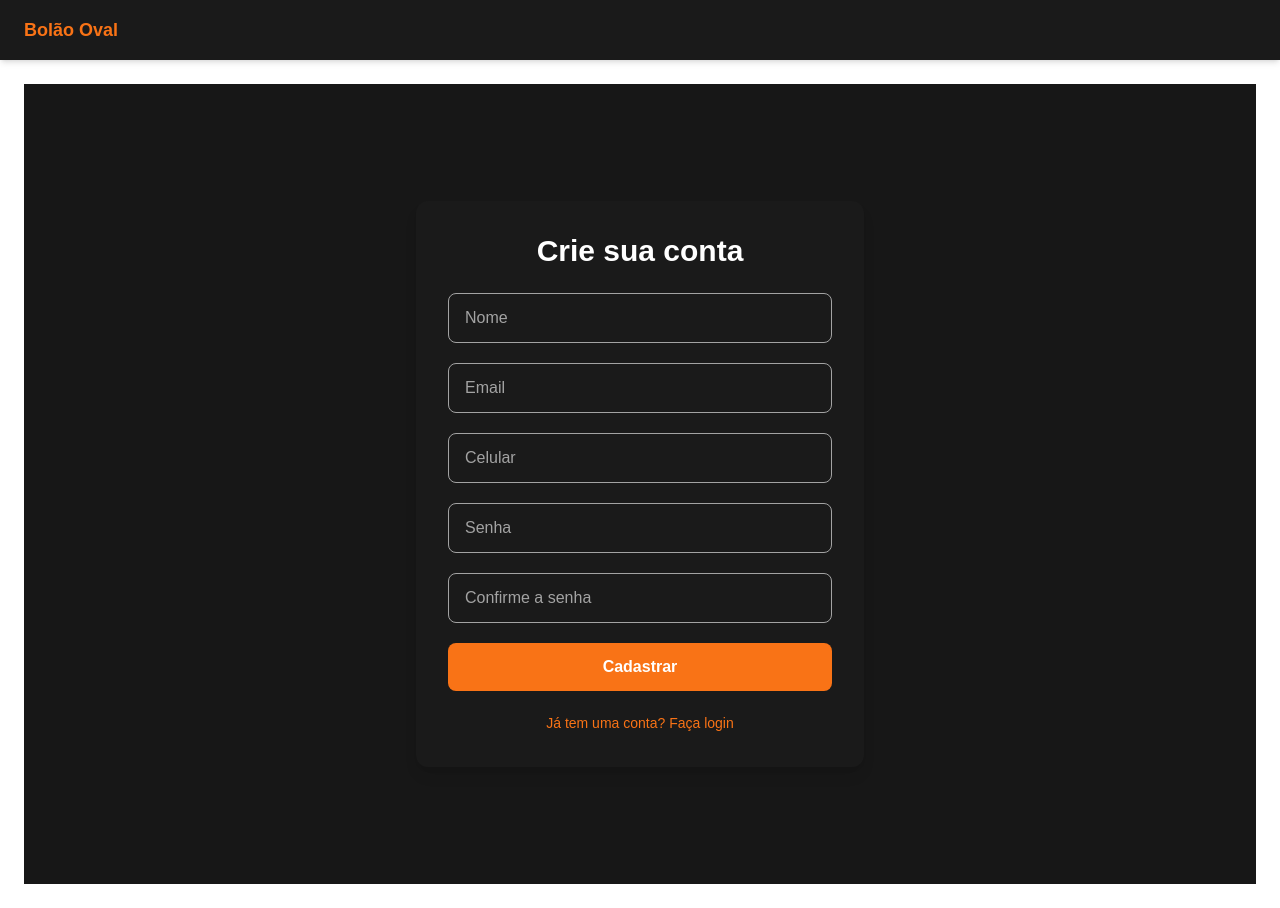
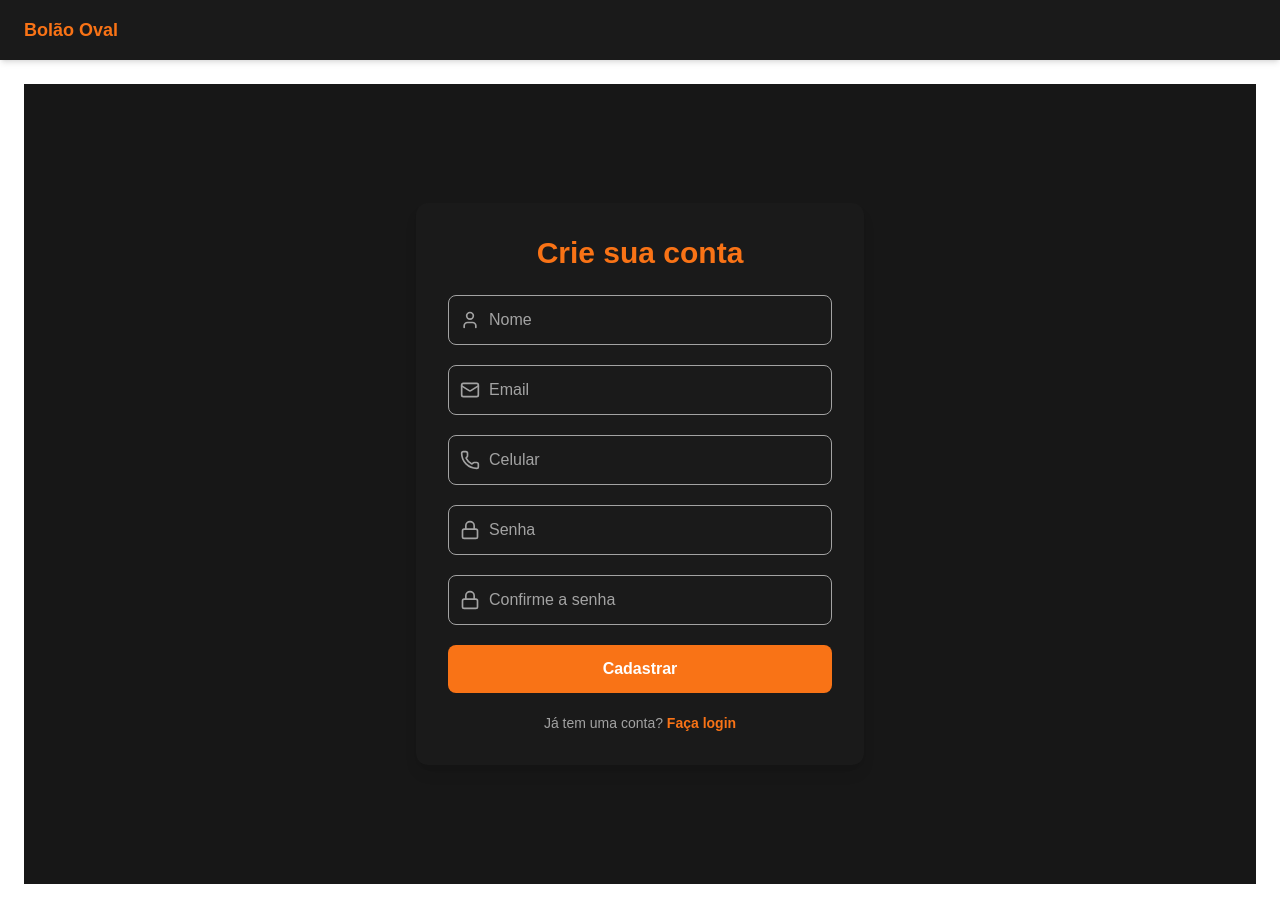
Before and after one commit to ColellaDev/bolao-oval, a Next.js app: page /register in a window 1280 px wide. Built offline with nearby package versions, Linux system fonts and the light colour scheme; no server answers.

Commit message:
Adicionado icones nos Inputs

```diff
--- a/package.json
+++ b/package.json
@@ -14,6 +14,7 @@
     "bcrypt": "^6.0.0",
     "jose": "^6.0.11",
     "jsonwebtoken": "^9.0.2",
+    "lucide-react": "^0.525.0",
     "next": "15.3.4",
     "react": "^19.0.0",
     "react-dom": "^19.0.0",
--- a/src/app/login/page.tsx
+++ b/src/app/login/page.tsx
@@ -6,6 +6,7 @@ import { zodResolver } from '@hookform/resolvers/zod'
 import { useRouter } from 'next/navigation'
 import { useAuth } from '@/hooks/useAuth'
 import { toast } from 'sonner'
+import { Lock, Mail } from 'lucide-react'
 
 const loginSchema = z.object({
   email: z.string().email('Email inválido'),
@@ -51,45 +52,56 @@ export default function LoginPage() {
     <div className="min-h-screen flex items-center justify-center bg-background text-text px-4">
       <form
         onSubmit={handleSubmit(onSubmit)}
-        className="w-full max-w-md bg-surface p-8 rounded-2xl shadow-lg space-y-4 text-center"
+        className="w-full max-w-md bg-surface p-8 rounded-2xl shadow-2xl space-y-6 text-center border border-zinc-800"
       >
-        <h1 className="text-2xl font-bold text-primary text-center">Login</h1>
+        <h1 className="text-3xl font-bold text-primary text-center">
+          Login
+        </h1>
 
-        <div>
+        <div className="space-y-2">
+          <div className="relative flex items-center">
+            <Mail className="w-5 h-5 absolute left-3 text-muted" />
             <input
               type="email"
               placeholder="Email"
               {...register('email')}
-            className="w-full bg-surface text-text border border-muted px-4 py-3 rounded-lg placeholder-muted focus:border-transparent focus:outline-none focus:ring-2 focus:ring-primary"
+              className="w-full bg-surface text-text border border-muted pl-10 pr-4 py-3 rounded-lg placeholder-muted focus:border-transparent focus:outline-none focus:ring-2 focus:ring-primary transition-colors"
             />
-          {errors.email && <p className="text-red-500 text-sm">{errors.email.message}</p>}
+          </div>
+          {errors.email && (<p className="text-red-400 text-left text-sm">{errors.email.message}</p>)}
         </div>
 
-        <div>
+        <div className="space-y-2">
+          <div className="relative flex items-center">
+            <Lock className="w-5 h-5 absolute left-3 text-muted" />
             <input
               type="password"
               placeholder="Senha"
               {...register('password')}
-            className="w-full bg-surface text-text border border-muted px-4 py-3 rounded-lg placeholder-muted focus:border-transparent focus:outline-none focus:ring-2 focus:ring-primary"
+              className="w-full bg-surface text-text border border-muted pl-10 pr-4 py-3 rounded-lg placeholder-muted focus:border-transparent focus:outline-none focus:ring-2 focus:ring-primary transition-colors"
             />
-          {errors.password && <p className="text-red-500 text-sm">{errors.password.message}</p>}
+          </div>
+          {errors.password && (<p className="text-red-400 text-left text-sm">{errors.password.message}</p>)}
         </div>
 
         <button
           type="submit"
           disabled={isSubmitting}
-          className="w-full bg-primary hover:bg-primary-hover text-white font-semibold py-3 rounded-lg transition-all cursor-pointer disabled:opacity-70 disabled:cursor-not-allowed"
+          className="w-full bg-primary hover:bg-primary-hover text-white font-bold py-3 rounded-lg transition-all cursor-pointer disabled:opacity-70 disabled:cursor-not-allowed"
         >
           {isSubmitting ? 'Logando...' : 'Login'}
         </button>
 
+        <p className="text-sm text-muted">
+          Não tem uma conta?{' '}
           <button
             type="button"
             onClick={() => router.push('/register')}
-          className="text-sm text-primary hover:underline cursor-pointer"
+            className="text-primary hover:underline font-semibold cursor-pointer"
           >
-          Criar conta
+            Crie uma agora
           </button>
+        </p>
       </form>
     </div>
   )
--- a/src/app/register/page.tsx
+++ b/src/app/register/page.tsx
@@ -5,6 +5,7 @@ import { z } from 'zod'
 import { zodResolver } from '@hookform/resolvers/zod'
 import { useRouter } from 'next/navigation'
 import { toast } from 'sonner'
+import { User, Mail, Phone, Lock } from 'lucide-react'
 
 const registerSchema = z.object({
   name: z.string().min(2, 'Nome muito curto'),
@@ -55,57 +56,72 @@ export default function RegisterPage() {
     <main className="min-h-screen bg-background flex items-center justify-center p-4">
       <div className="w-full max-w-md bg-surface rounded-xl p-8 shadow-lg">
 
-        <h1 className="text-3xl font-bold text-text mb-6 text-center">Crie sua conta</h1>
+        <h1 className="text-3xl font-bold text-primary mb-6 text-center">Crie sua conta</h1>
 
         <form onSubmit={handleSubmit(onSubmit)} className="space-y-5">
-          <div>
+          <div className="space-y-1">
+            <div className="relative flex items-center">
+              <User className="w-5 h-5 absolute left-3 text-muted" />
               <input
                 type="text"
                 placeholder="Nome"
                 {...register('name')}
-              className="w-full bg-surface text-text border border-muted px-4 py-3 rounded-lg placeholder-muted focus:border-transparent focus:outline-none focus:ring-2 focus:ring-primary"
+                className="w-full bg-surface text-text border border-muted pl-10 pr-4 py-3 rounded-lg placeholder-muted focus:border-transparent focus:outline-none focus:ring-2 focus:ring-primary transition-colors"
               />
-            {errors.name && <p className="text-red-400 text-sm mt-1">{errors.name.message}</p>}
+            </div>
+            {errors.name && (<p className="text-red-400 text-left text-sm">{errors.name.message}</p>)}
           </div>
 
-          <div>
+          <div className="space-y-1">
+            <div className="relative flex items-center">
+              <Mail className="w-5 h-5 absolute left-3 text-muted" />
               <input
                 type="email"
                 placeholder="Email"
                 {...register('email')}
-              className="w-full bg-surface text-text border border-muted px-4 py-3 rounded-lg placeholder-muted focus:border-transparent focus:outline-none focus:ring-2 focus:ring-primary"
+                className="w-full bg-surface text-text border border-muted pl-10 pr-4 py-3 rounded-lg placeholder-muted focus:border-transparent focus:outline-none focus:ring-2 focus:ring-primary transition-colors"
               />
-            {errors.email && <p className="text-red-400 text-sm mt-1">{errors.email.message}</p>}
+            </div>
+            {errors.email && (<p className="text-red-400 text-left text-sm">{errors.email.message}</p>)}
           </div>
 
-          <div>
+          <div className="space-y-1">
+            <div className="relative flex items-center">
+              <Phone className="w-5 h-5 absolute left-3 text-muted" />
               <input
                 type="tel"
                 placeholder="Celular"
                 {...register('phone')}
-              className="w-full bg-surface text-text border border-muted px-4 py-3 rounded-lg placeholder-muted focus:border-transparent focus:outline-none focus:ring-2 focus:ring-primary"
+                className="w-full bg-surface text-text border border-muted pl-10 pr-4 py-3 rounded-lg placeholder-muted focus:border-transparent focus:outline-none focus:ring-2 focus:ring-primary transition-colors"
               />
-            {errors.phone && <p className="text-red-400 text-sm mt-1">{errors.phone.message}</p>}
+            </div>
+            {errors.phone && (<p className="text-red-400 text-left text-sm">{errors.phone.message}</p>)}
           </div>
 
-          <div>
+          <div className="space-y-1">
+            <div className="relative flex items-center">
+              <Lock className="w-5 h-5 absolute left-3 text-muted" />
               <input
                 type="password"
                 placeholder="Senha"
                 {...register('password')}
-              className="w-full bg-surface text-text border border-muted px-4 py-3 rounded-lg placeholder-muted focus:border-transparent focus:outline-none focus:ring-2 focus:ring-primary"
+                className="w-full bg-surface text-text border border-muted pl-10 pr-4 py-3 rounded-lg placeholder-muted focus:border-transparent focus:outline-none focus:ring-2 focus:ring-primary transition-colors"
               />
-            {errors.password && <p className="text-red-400 text-sm mt-1">{errors.password.message}</p>}
+            </div>
+            {errors.password && (<p className="text-red-400 text-left text-sm">{errors.password.message}</p>)}
           </div>
 
-          <div>
+          <div className="space-y-1">
+            <div className="relative flex items-center">
+              <Lock className="w-5 h-5 absolute left-3 text-muted" />
               <input
                 type="password"
                 placeholder="Confirme a senha"
                 {...register('confirmPassword')}
-              className="w-full bg-surface text-text border border-muted px-4 py-3 rounded-lg placeholder-muted focus:border-transparent focus:outline-none focus:ring-2 focus:ring-primary"
+                className="w-full bg-surface text-text border border-muted pl-10 pr-4 py-3 rounded-lg placeholder-muted focus:border-transparent focus:outline-none focus:ring-2 focus:ring-primary transition-colors"
               />
-            {errors.confirmPassword && <p className="text-red-400 text-sm mt-1">{errors.confirmPassword.message}</p>}
+            </div>
+            {errors.confirmPassword && (<p className="text-red-400 text-left text-sm">{errors.confirmPassword.message}</p>)}
           </div>
 
           <button
@@ -116,15 +132,16 @@ export default function RegisterPage() {
             {isSubmitting ? 'Cadastrando...' : 'Cadastrar'}
           </button>
 
-          <div className="text-center">
+          <p className="text-sm text-muted text-center">
+            Já tem uma conta?{' '}
             <button
               type="button"
               onClick={() => router.push('/login')}
-              className="text-sm text-primary hover:underline cursor-pointer"
+              className="text-primary hover:underline font-semibold cursor-pointer"
             >
-              Já tem uma conta? Faça login
+              Faça login
             </button>
-          </div>
+          </p>
         </form>
       </div>
     </main>
```
Also changed, not shown: 1 other file (tests, documents, lock files or other folders). Lines whose indentation alone changed are shown as unchanged.
